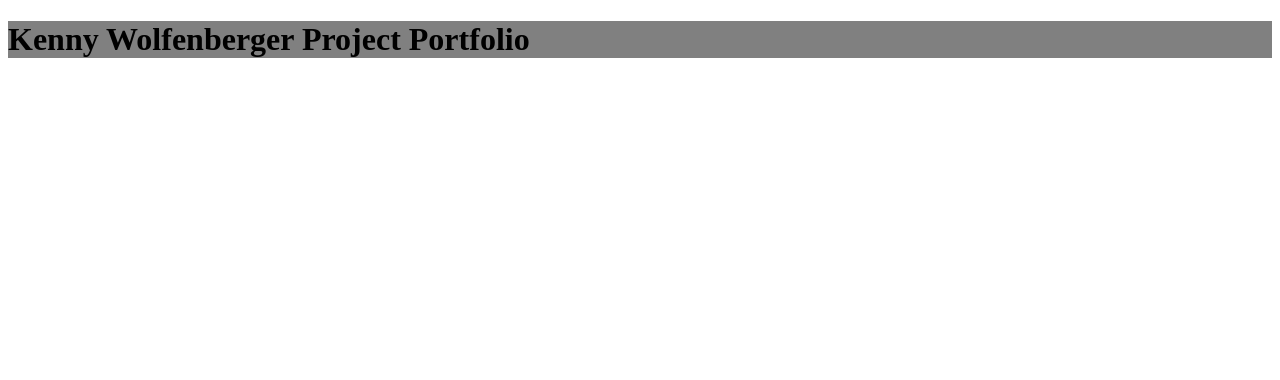
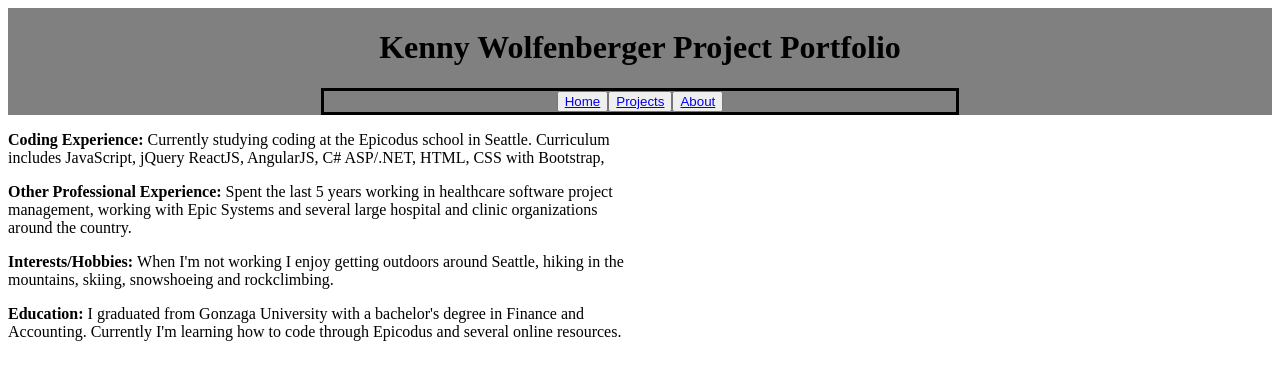
Before and after one commit to kwolfenb/portfolio-react, a React app: page / in a window 1280 px wide. Shown: the top 380 px of the page. Built offline with nearby package versions, Linux system fonts and the light colour scheme.

Commit message:
adds routes to about and home components

```diff
--- /dev/null
+++ b/src/components/About.jsx
@@ -0,0 +1,15 @@
+import React from 'react'
+
+function About() {
+  return (
+    <div>
+      <style jsx>{`
+
+      `}
+      </style>
+      <h1>About</h1>
+    </div>
+  )
+}
+
+export default About
--- a/src/components/App.jsx
+++ b/src/components/App.jsx
@@ -1,6 +1,9 @@
 import React from 'react'
+import { Switch, Route } from 'react-router-dom'
+
 import Header from './Header'
-import { Switch, Route } from 'react-router-dom'
+import About from './About'
+import Home from './Home'
 // import PropTypes from 'prop-types'
 
 
@@ -8,6 +11,10 @@ function App () {
   return (
     <div>
       <Header />
+      <Switch>
+        <Route exact path='/' component={Home} />
+        <Route exact path='/about' component={About} />
+      </Switch>
     </div>
   )
 }
--- a/src/components/Header.jsx
+++ b/src/components/Header.jsx
@@ -1,17 +1,34 @@
 import React from 'react'
+import {Link} from 'react-router-dom'
 
 function Header() {
   return (
     <div className='header'>
       <style jsx> {`
         .header {
+          align-content: center;
           background-color: gray;
+        }
+        .header h1 {
+          text-align: center;
+        }
+        .routes {
+          margin: auto;
+          width: 50%;
+          border: solid black;
+          text-align: center;
         }
       `}
       </style>
       <h1>
         Kenny Wolfenberger Project Portfolio
       </h1>
+      <div className='routes'>
+
+        <button><Link to='/'>Home</Link></button>
+        <button><Link to='/projects'>Projects</Link></button>
+        <button><Link to='/about'>About</Link></button>
+      </div>
     </div>
   )
 }
--- /dev/null
+++ b/src/components/Home.jsx
@@ -0,0 +1,22 @@
+import React from 'react'
+
+function Home() {
+  return (
+    <div className='home'>
+      <style jsx> {`
+        .bio {
+          width: 50%;
+        }
+      `}
+      </style>
+      <div className='bio'>
+        <p><strong>Coding Experience:</strong> Currently studying coding at the Epicodus school in Seattle. Curriculum includes JavaScript, jQuery ReactJS, AngularJS, C# ASP/.NET, HTML, CSS with Bootstrap,</p>
+        <p><strong>Other Professional Experience:</strong> Spent the last 5 years working in healthcare software project management, working with Epic Systems and several large hospital and clinic organizations around the country.</p>
+        <p><strong>Interests/Hobbies: </strong> When I'm not working I enjoy getting outdoors around Seattle, hiking in the mountains, skiing, snowshoeing and rockclimbing.</p>
+        <p><strong>Education: </strong>I graduated from Gonzaga University with a bachelor's degree in Finance and Accounting. Currently I'm learning how to code through Epicodus and several online resources.</p>
+      </div>
+    </div>
+  )
+}
+
+export default Home
```
